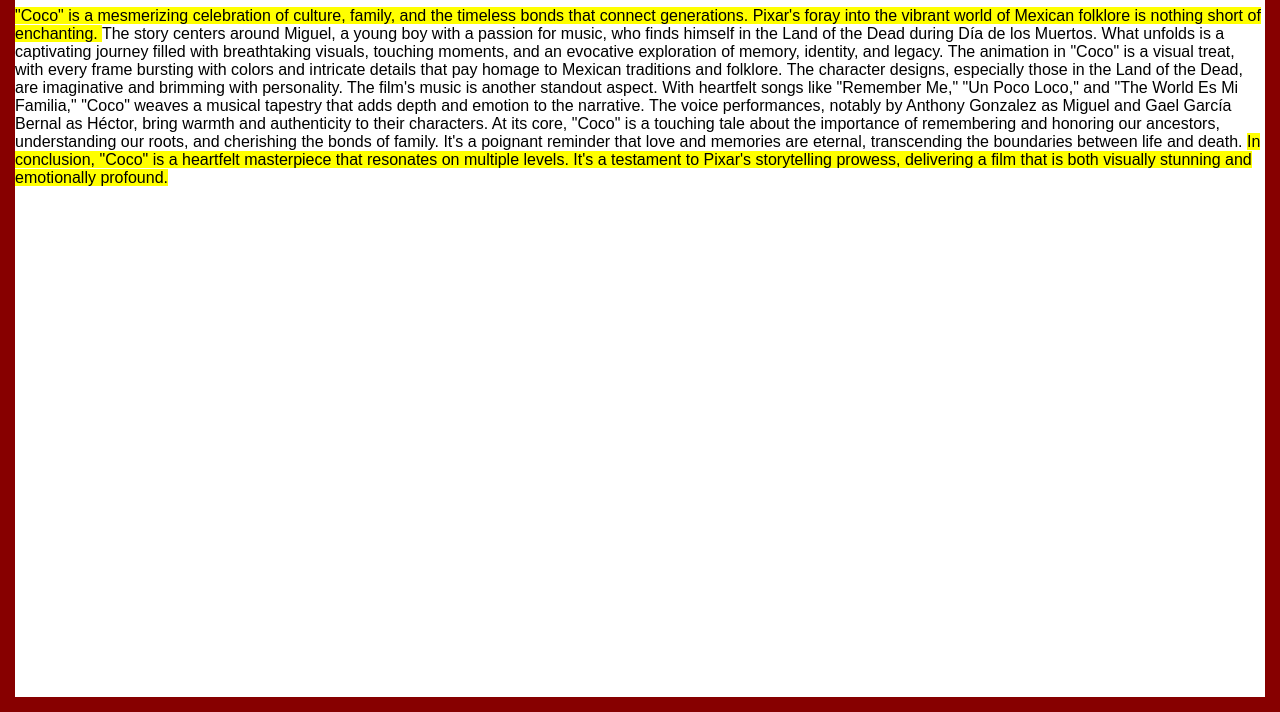
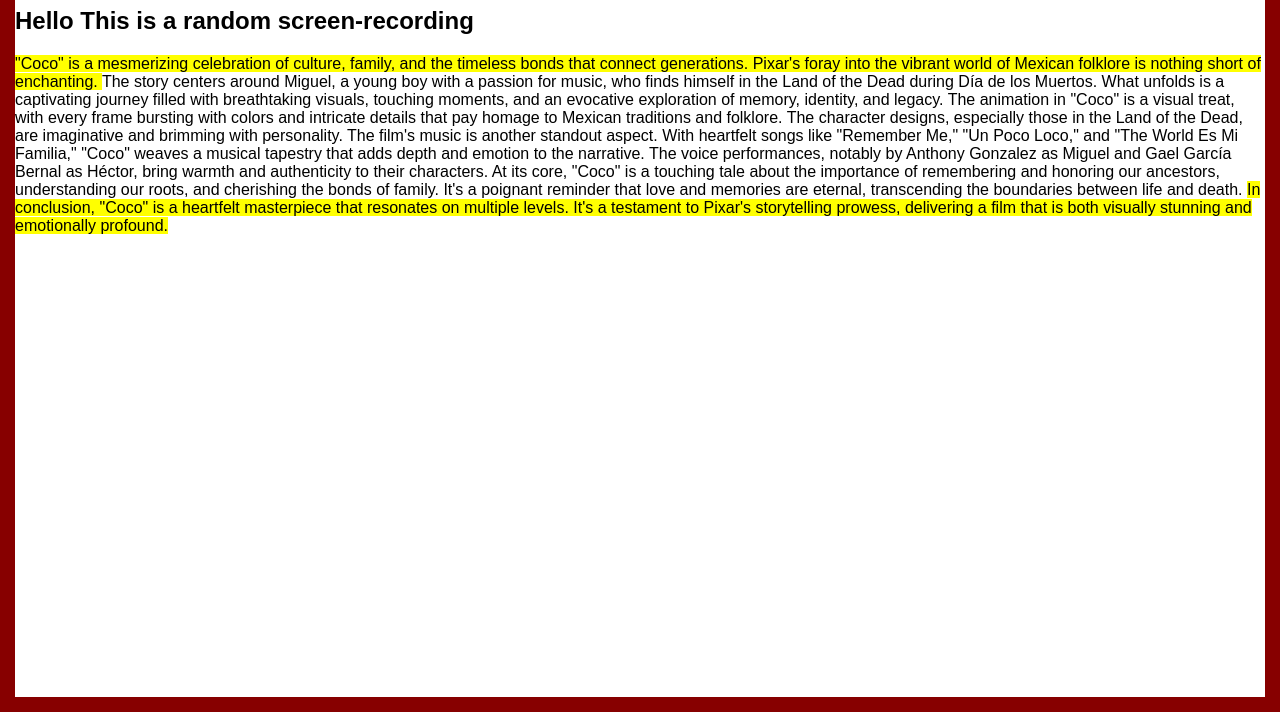
Before and after one commit to Randabble/practice_git, a plain HTML site: page index.html in a window 1280 px wide. Shown: the part 88-800 px from the top of the page. Drawn offline with Linux system fonts and the light colour scheme.

Commit message:
Screenrecording for git message

```diff
--- a/index.html
+++ b/index.html
@@ -8,6 +8,9 @@
 
     <body>
         <h1 class="heading">Movie Reviewing Website</h1>
+
+        <h2>Hello This is a random screen-recording</h2>
+
         <div>
             <span>"Coco" is a mesmerizing celebration of culture, family, and the timeless bonds that connect generations. Pixar's foray into the vibrant world of Mexican folklore is nothing short of enchanting. </span>
                 The story centers around Miguel, a young boy with a passion for music, who finds himself in the Land of the Dead during Día de los Muertos. What unfolds is a captivating journey filled with breathtaking visuals, touching moments, and an evocative exploration of memory, identity, and legacy.
```
